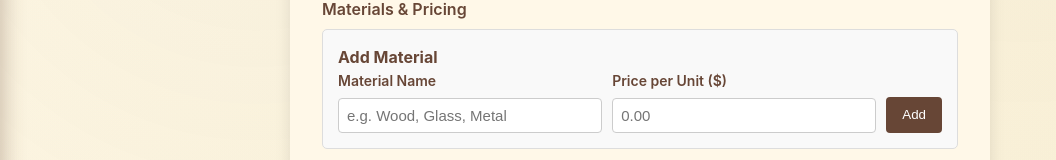
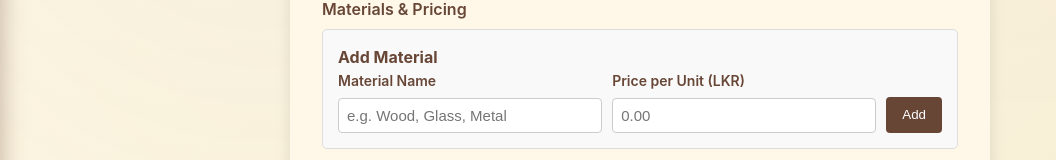
Before and after one commit to Yohan-Helitha/DesynFlow, a React (Create React App) app in the folder frontend/: page /Add_suppliers in a window 1280 px wide. Shown: the part 571-731 px from the top of the page, without its empty margins (0-1056 px from the left). Built offline with nearby package versions, Linux system fonts and the light colour scheme.

Commit message:
feat : chaniging currency

```diff
--- a/frontend/src/Components/Add_suppliers/Add_suppliers.jsx
+++ b/frontend/src/Components/Add_suppliers/Add_suppliers.jsx
@@ -187,7 +187,7 @@ function Add_suppliers() {
                 />
               </div>
               <div style={{ flex: 1 }}>
-                <label style={{ fontSize: "14px", marginBottom: "5px", display: "block" }}>Price per Unit ($)</label>
+                <label style={{ fontSize: "14px", marginBottom: "5px", display: "block" }}>Price per Unit (LKR)</label>
                 <input
                   type="number"
                   name="pricePerUnit"
@@ -245,7 +245,7 @@ function Add_suppliers() {
                     }}
                   >
                     <span style={{ fontWeight: "500" }}>{material.name}</span>
-                    <span style={{ color: "#674636" }}>${material.pricePerUnit.toFixed(2)}/unit</span>
+                    <span style={{ color: "#674636" }}>LKR {material.pricePerUnit.toFixed(2)}/unit</span>
                     <button
                       type="button"
                       onClick={() => removeMaterial(index)}
```
